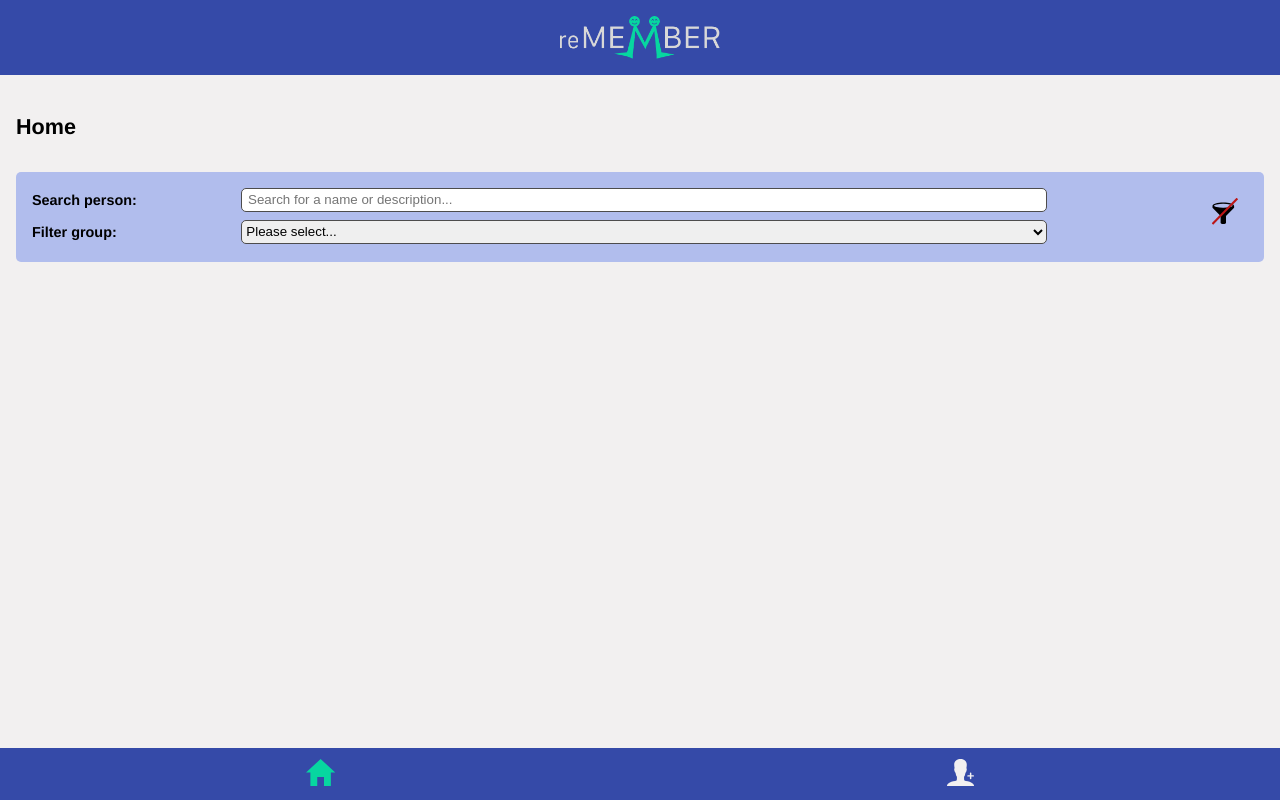
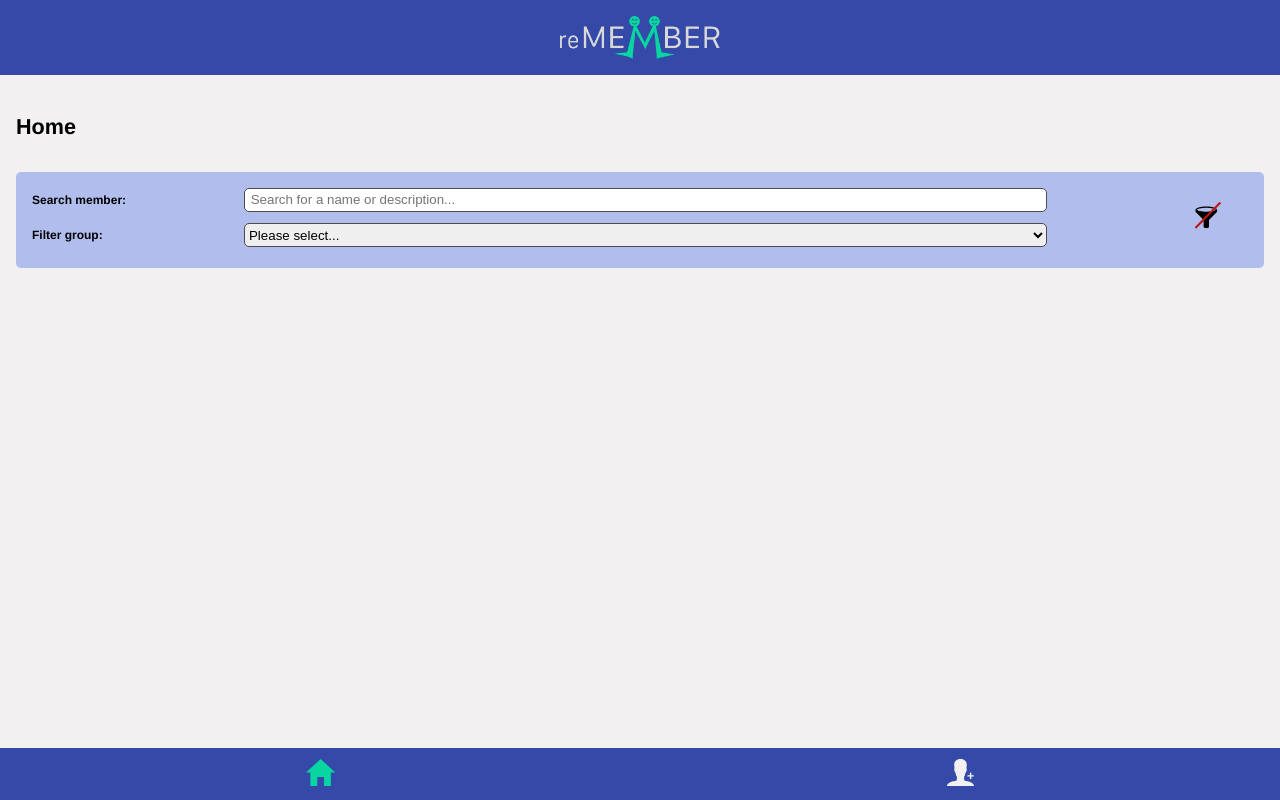
Before and after one commit to anitaschiller/capstone-project, a React (Create React App) app in the folder client/: page / in a window 1280 px wide. Built offline with nearby package versions, Linux system fonts and the light colour scheme.

Commit message:
Approved styling

```diff
--- a/client/src/components/Searchbar.js
+++ b/client/src/components/Searchbar.js
@@ -8,7 +8,7 @@ export default function Searchbar({ findMember, searchValue, setSearchValue }) {
   return (
     <>
       <label htmlFor="searchbar">
-        <span>Search person: </span>
+        <span>Search member: </span>
       </label>
       <input
         type="text"
--- a/client/src/pages/Home.js
+++ b/client/src/pages/Home.js
@@ -145,15 +145,15 @@ const FilterDeleteStyled = styled(FilterDeleteIcon)`
   color: #000000;
   transform: scale(0.7);
   position: absolute;
-  top: 20px;
-  right: 20px;
+  top: 25%;
+  right: 3%;
 `;
 
 const FilterSection = styled.form`
   position: relative;
   display: grid;
   grid-template-columns: 1fr 5fr;
-  gap: 0.5rem;
+  gap: 0.7rem;
 
   background: #b1bded;
   border-radius: 5px;
@@ -161,6 +161,7 @@ const FilterSection = styled.form`
   padding: 1rem 1rem 0.6rem 1rem;
 
   label {
+    font-size: 12px;
     align-self: center;
     font-weight: bold;
   }
```
